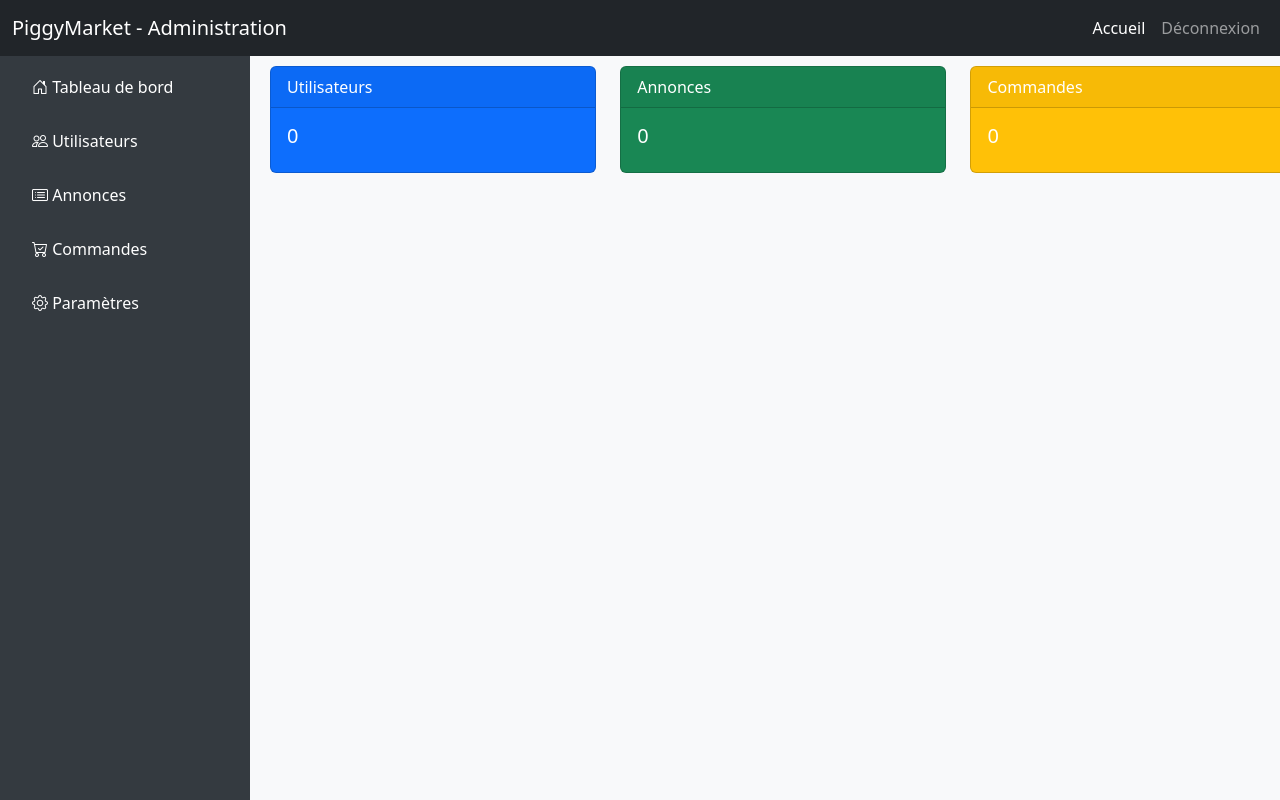
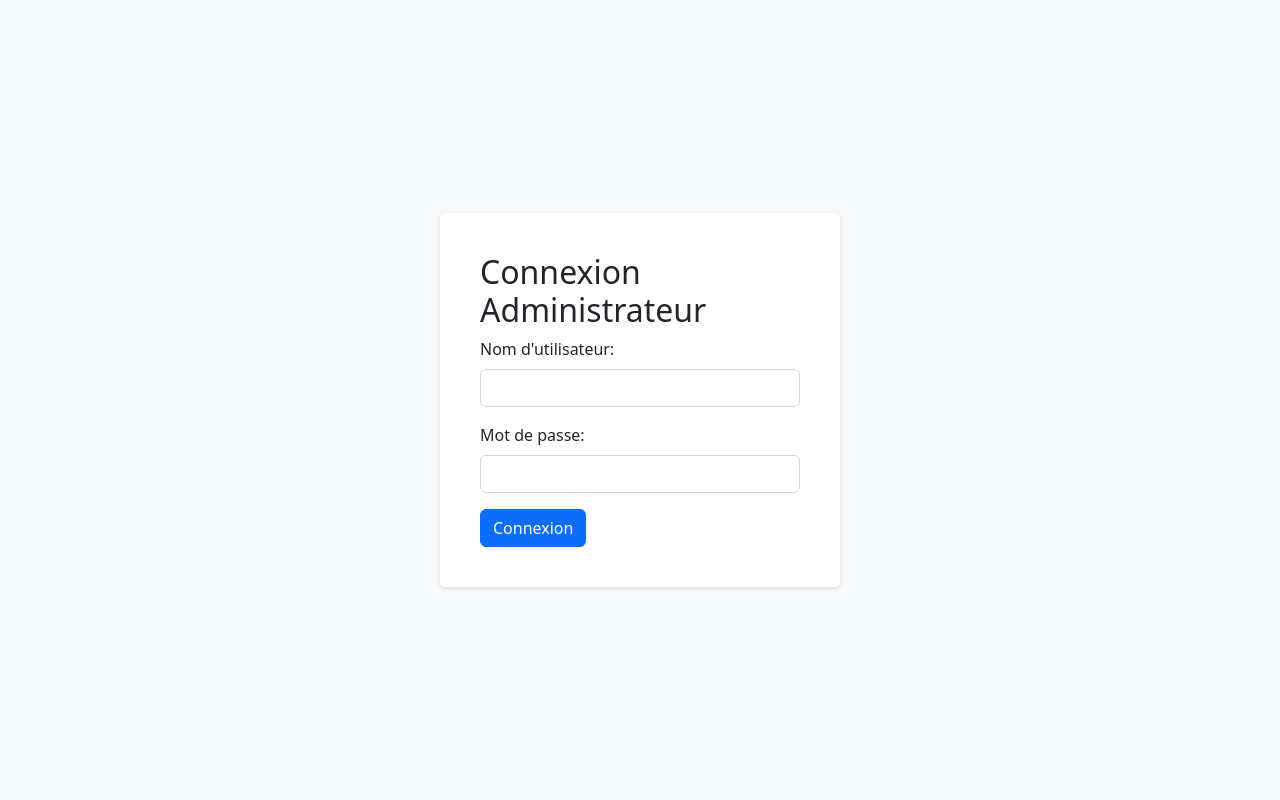
Before and after one commit to WakamTech/Piggy, a Django app: template piggy/marketplace/templates/marketplace/index.html in a window 1280 px wide. Run offline with Django 5.2, Linux system fonts and the light colour scheme; the template is opened without the code that fills it, so the values that code supplies are empty.

Commit message:
Update index.html

```diff
--- a/piggy/marketplace/templates/marketplace/index.html
+++ b/piggy/marketplace/templates/marketplace/index.html
@@ -79,9 +79,46 @@
             left: 50%;
             transform: translate(-50%, -50%);
         }
+
+        /* Styles pour la page de connexion */
+        #loginPage {
+            display: flex;
+            justify-content: center;
+            align-items: center;
+            height: 100vh;
+        }
+
+        .login-form {
+            width: 400px;
+            padding: 40px;
+            background-color: #fff;
+            border-radius: 5px;
+            box-shadow: 0px 2px 5px rgba(0, 0, 0, 0.1);
+        }
     </style>
 </head>
 <body>
+
+    <!-- Page de connexion -->
+    <div id="loginPage">
+        <div class="login-form">
+            <h2>Connexion Administrateur</h2>
+            <form id="loginForm">
+                <div class="mb-3">
+                    <label for="username" class="form-label">Nom d'utilisateur:</label>
+                    <input type="text" class="form-control" id="username" required>
+                </div>
+                <div class="mb-3">
+                    <label for="password" class="form-label">Mot de passe:</label>
+                    <input type="password" class="form-control" id="password" required>
+                </div>
+                <button type="submit" class="btn btn-primary">Connexion</button>
+            </form>
+        </div>
+    </div>
+
+    <!-- Contenu de l'application (initialement masqué) -->
+    <div id="appContent" style="display:none;">
         <!-- Barre de navigation -->
         <nav class="navbar navbar-expand-lg navbar-dark bg-dark fixed-top">
             <div class="container-fluid">
@@ -93,10 +130,10 @@
                 <div class="collapse navbar-collapse" id="navbarNav">
                     <ul class="navbar-nav ms-auto">
                         <li class="nav-item">
-                        <a class="nav-link active" aria-current="page" href="#">Accueil</a>
+                            <a class="nav-link active" aria-current="page" href="#dashboard">Accueil</a>
                         </li>
                         <li class="nav-item">
-                        <a class="nav-link" href="#">Déconnexion</a>
+                            <a class="nav-link" href="#" id="logoutButton">Déconnexion</a>
                         </li>
                     </ul>
                 </div>
@@ -265,10 +302,14 @@
                 <span class="visually-hidden">Chargement...</span>
             </div>
         </div>
+    </div>
 
     <script src="https://cdn.jsdelivr.net/npm/bootstrap@5.2.3/dist/js/bootstrap.bundle.min.js"></script>
     <script>
         // Variables globales
+        const loginPage = document.getElementById('loginPage');
+        const appContent = document.getElementById('appContent');
+        const loginForm = document.getElementById('loginForm');
         const usersContainer = document.querySelector('#users tbody');
         const adsContainer = document.querySelector('#ads tbody');
         const ordersContainer = document.querySelector('#orders tbody');
@@ -278,7 +319,36 @@
         const confirmDeleteModal = document.getElementById('confirmDeleteModal');
         const confirmDeleteButton = document.getElementById('confirmDeleteButton');
         const loadingElement = document.getElementById('loading');
+        const logoutButton = document.getElementById('logoutButton');
         let itemIdToDelete; // Variable pour stocker l'ID de l'élément à supprimer
+
+        // Fonction pour simuler une authentification (à remplacer par une vraie logique d'authentification)
+        function authenticate(username, password) {
+            // Remplacez ceci par votre propre logique d'authentification
+            return new Promise((resolve, reject) => {
+                setTimeout(() => {
+                    if (username === 'admin' && password === 'admin') {
+                        resolve();
+                    } else {
+                        reject(new Error('Nom d\'utilisateur ou mot de passe incorrect.'));
+                    }
+                }, 500); // Simulation d'un délai de 500 ms
+            });
+        }
+
+        // Afficher le contenu de l'application après une authentification réussie
+        function showAppContent() {
+            loginPage.style.display = 'none';
+            appContent.style.display = 'block';
+            loadData();
+            showPageContent();
+        }
+
+        // Afficher la page de connexion en cas de déconnexion
+        function logout() {
+            loginPage.style.display = 'flex';
+            appContent.style.display = 'none';
+        }
 
         // Afficher le contenu de la page en fonction de l'ancre de l'URL
         function showPageContent() {
@@ -451,13 +521,32 @@
             loadingElement.style.display = 'none';
         }
 
-        // Charger les données et afficher le contenu de la page au chargement de la page
-        window.addEventListener('load', () => {
-            loadData();
-            showPageContent();
+        // Gestionnaire d'événements pour le formulaire de connexion
+        loginForm.addEventListener('submit', (event) => {
+            event.preventDefault(); // Empêcher la soumission du formulaire par défaut
+            const username = event.target.querySelector('#username').value;
+            const password = event.target.querySelector('#password').value;
+            authenticate(username, password)
+                .then(() => {
+                    showAppContent();
+                })
+                .catch(error => {
+                    // Afficher un message d'erreur à l'utilisateur
+                    alert(error.message);
+                });
         });
 
-        // Mettre à jour le contenu de la page lorsque le hachage de l'URL change
+        // Gestionnaire d'événements pour le bouton de déconnexion
+        logoutButton.addEventListener('click', () => {
+            logout();
+        });
+
+        // Afficher la page de connexion au chargement de la page
+        window.addEventListener('load', () => {
+            loginPage.style.display = 'flex';
+        });
+
+        // Mettre à jour le contenu de la page lorsque le hachage de l'URL change (après la connexion)
         window.addEventListener('hashchange', showPageContent);
     </script>
 </body>
```
Lines whose indentation alone changed are shown as unchanged.
